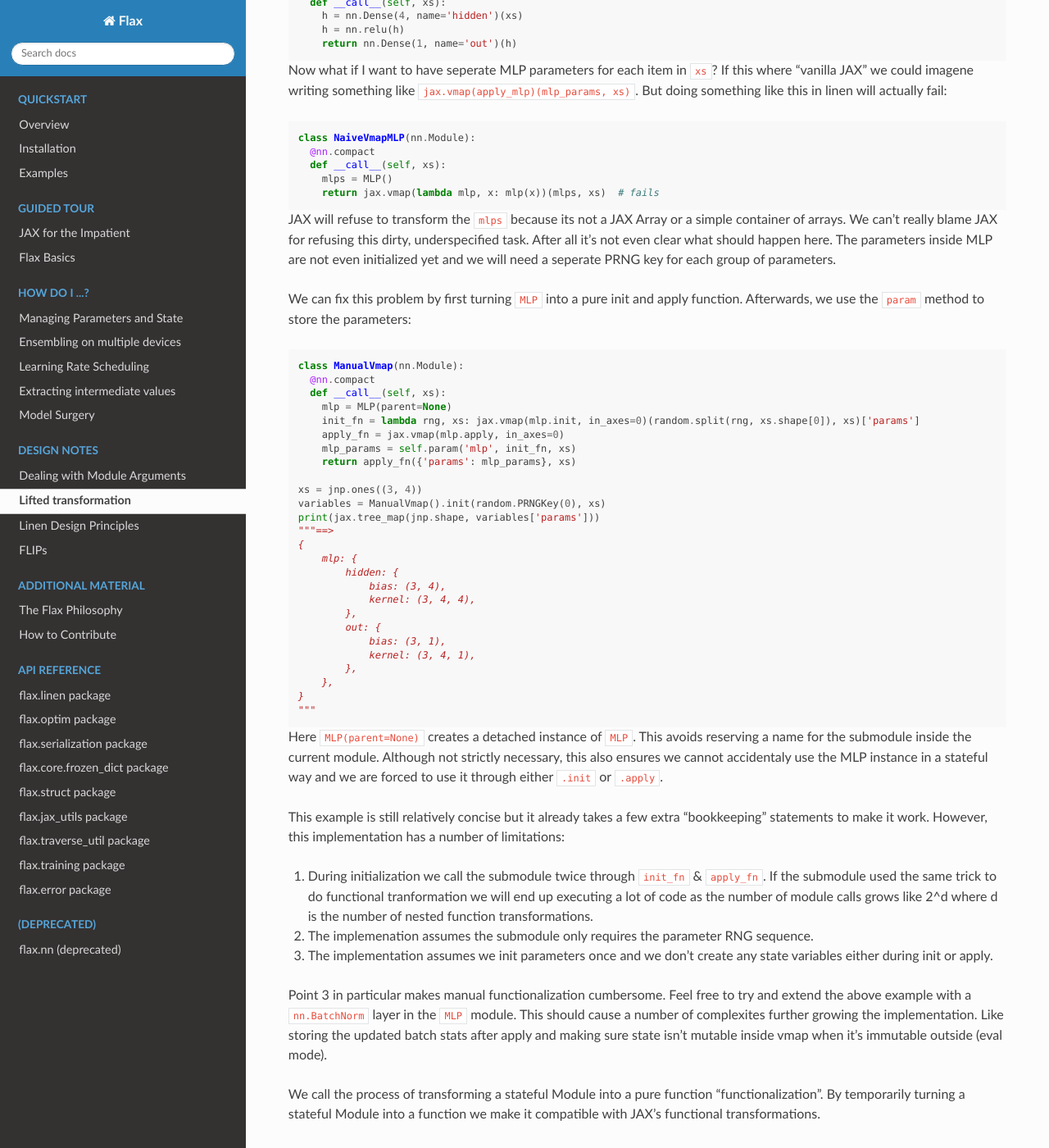
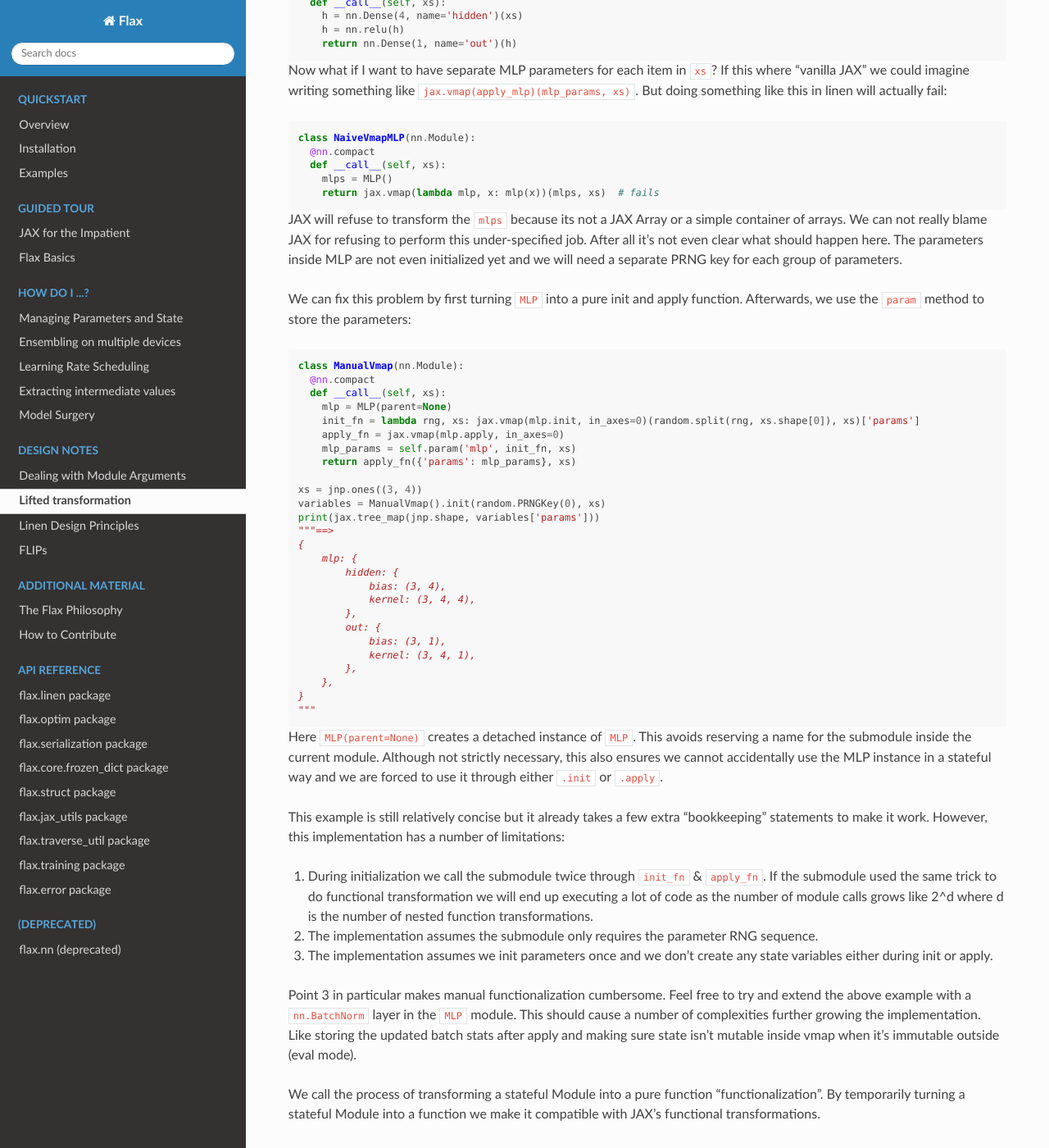
Before and after one commit to bortkomencw/flax, a Sphinx documentation site: the page built from docs/design_notes/lift.md, in a window 1280 px wide and 1400 px high, scrolled down 1167 px. Shown: the whole window at 82% size. Built offline with Sphinx 7.4.7 and the Read the Docs theme 2.0.0, drawn with Linux system fonts in a browser that asks for light colours; some of the changed text lies outside the part shown.

Commit message:
Fix spelling mistakes

````diff
--- a/docs/design_notes/lift.md
+++ b/docs/design_notes/lift.md
@@ -40,7 +40,7 @@ Before we jump into the details let's consider a simple example where we would l
 First we define a simple MLP without any transformations:
 ```
 import jax
-from jax import random, numpy as jnp
+from jax import random, NumPy as jnp
 from flax import linen as nn
 
 class MLP(nn.Module):
@@ -51,8 +51,8 @@ class MLP(nn.Module):
     return nn.Dense(1, name='out')(h)
 ```
 
-Now what if I want to have seperate MLP parameters for each item in `xs`?
-If this where "vanilla JAX" we could imagene writing something like `jax.vmap(apply_mlp)(mlp_params, xs)`.
+Now what if I want to have separate MLP parameters for each item in `xs`?
+If this where "vanilla JAX" we could imagine writing something like `jax.vmap(apply_mlp)(mlp_params, xs)`.
 But doing something like this in linen will actually fail:
 ```
 class NaiveVmapMLP(nn.Module):
@@ -63,9 +63,9 @@ class NaiveVmapMLP(nn.Module):
 ```
 
 JAX will refuse to transform the `mlps` because its not a JAX Array or a simple container of arrays.
-We can't really blame JAX for refusing this dirty, underspecified task.
+We can not really blame JAX for refusing to perform this under-specified job.
 After all it's not even clear what should happen here.
-The parameters inside MLP are not even initialized yet and we will need a seperate PRNG key for each group of parameters.
+The parameters inside MLP are not even initialized yet and we will need a separate PRNG key for each group of parameters.
 
 We can fix this problem by first turning `MLP` into a pure init and apply function.
 Afterwards, we use the `param` method to store the parameters:
@@ -100,18 +100,18 @@ print(jax.tree_map(jnp.shape, variables['params']))
 
 Here `MLP(parent=None)` creates a detached instance of `MLP`.
 This avoids reserving a name for the submodule inside the current module.
-Although not strictly necessary, this also ensures we cannot accidentaly use the MLP instance in a stateful way and we are forced to use it through either `.init` or `.apply`.
+Although not strictly necessary, this also ensures we cannot accidentally use the MLP instance in a stateful way and we are forced to use it through either `.init` or `.apply`.
 
 This example is still relatively concise but it already takes a few extra "bookkeeping" statements to make it work.
 However, this implementation has a number of limitations:
 1. During initialization we call the submodule twice through `init_fn` & `apply_fn`. If the submodule used the same trick to do
-   functional tranformation we will end up executing a lot of code as the number of module calls grows like 2^d where d is the number of
+   functional transformation we will end up executing a lot of code as the number of module calls grows like 2^d where d is the number of
    nested function transformations.
-2. The implemenation assumes the submodule only requires the parameter RNG sequence.
+2. The implementation assumes the submodule only requires the parameter RNG sequence.
 3. The implementation assumes we init parameters once and we don't create any state variables either during init or apply.
 
 Point 3 in particular makes manual functionalization cumbersome. Feel free to try and extend the above example with a `nn.BatchNorm`
-layer in the `MLP` module. This should cause a number of complexites further growing the implementation. Like storing the updated
+layer in the `MLP` module. This should cause a number of complexities further growing the implementation. Like storing the updated
 batch stats after apply and making sure state isn't mutable inside vmap when it's immutable outside (eval mode).
 
 
@@ -119,7 +119,6 @@ We call the process of transforming a stateful Module into a pure function "func
 By temporarily turning a stateful Module into a function we make it compatible with JAX's functional transformations.
 
 ## Lifting
-
 
 Flax provides an alternative for manual functionalization which we call lifted transformation.
 Lifted transformations are defined in `flax.core.lift`.
@@ -194,7 +193,7 @@ The `pack(fn, in_vars, out_vars, rngs)` API goes through the following stages:
 
 2. *Filter stage*
 
-    Variables & PRNG sequences are split up into groups. This way `fn` can lift each group into the seperation seperatly.
+    Variables & PRNG sequences are split up into groups. This way `fn` can lift each group into the transformation separately.
     A group is defined by a filter which can be specified as:
     - a list of collections/prng names
     - `True` (match everything)
@@ -206,13 +205,13 @@ The `pack(fn, in_vars, out_vars, rngs)` API goes through the following stages:
     For example, `in_vars = (["params"], True)` will cause the "params" collection to be put in the first group and all other collection to be put in the second group.
 
     For each PRNG sequence that is matched we seed a new PRNG sequence by calling `make_rng`.
-    This avoids the need to update the PRNG state after the lifted tranformation finishes.
+    This avoids the need to update the PRNG state after the lifted transformation finishes.
 
 3. *Transform specific lifting*
 
     `fn` is called with the variable and PRNG groups.
     JAX transform have varying signatures and lifting options. Arguably the cleanest example is `vmap`.
-    In the case of vmap the function arguments, rngs and variable collections are passed into a `jax.vmap` wrappped function.
+    In the case of vmap the function arguments, rngs and variable collections are passed into a `jax.vmap` wrapped function.
 
 4. *Scope reconstruction*
 
@@ -255,9 +254,10 @@ x = jnp.ones((3, 2))
 y, params = init(lift_id(core_nn.dense))(random.PRNGKey(0), x, 4)
 ```
 
-Normallly users shouldn't have to
+NOTE that normally you shouldn't need to interact with `pack` directly.
+Please open a GitHub issue when you find a use case that is not supported yet by the existing lifted transformations.
 
-### Supported transformatiosn
+### Supported transformations
 
 | Jax Transform | Supported in Linen? | Comments |
 |-|-|-|
````
Also changed, not shown: other parts of docs/design_notes/lift.md (+16 -16 lines).
